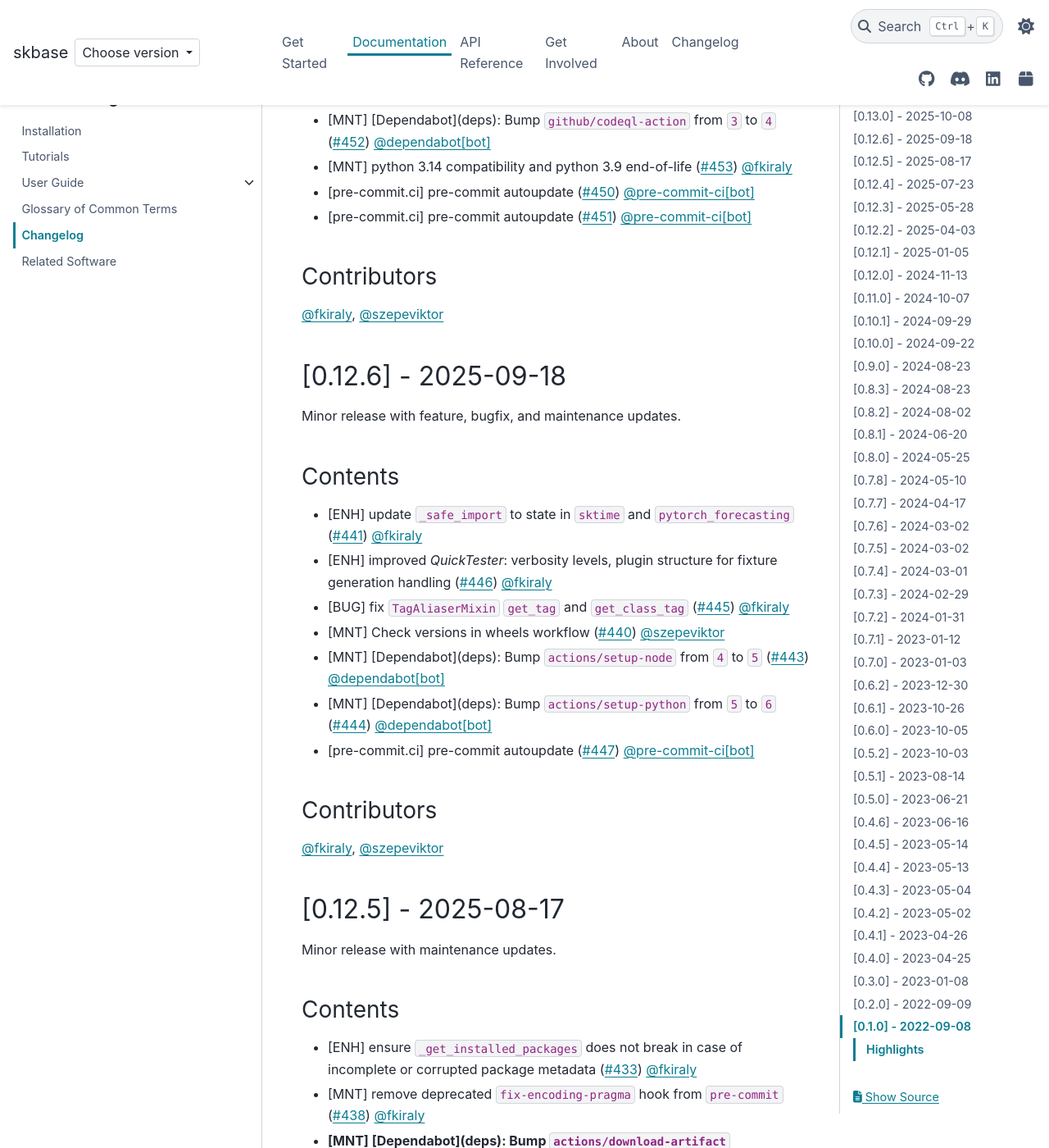
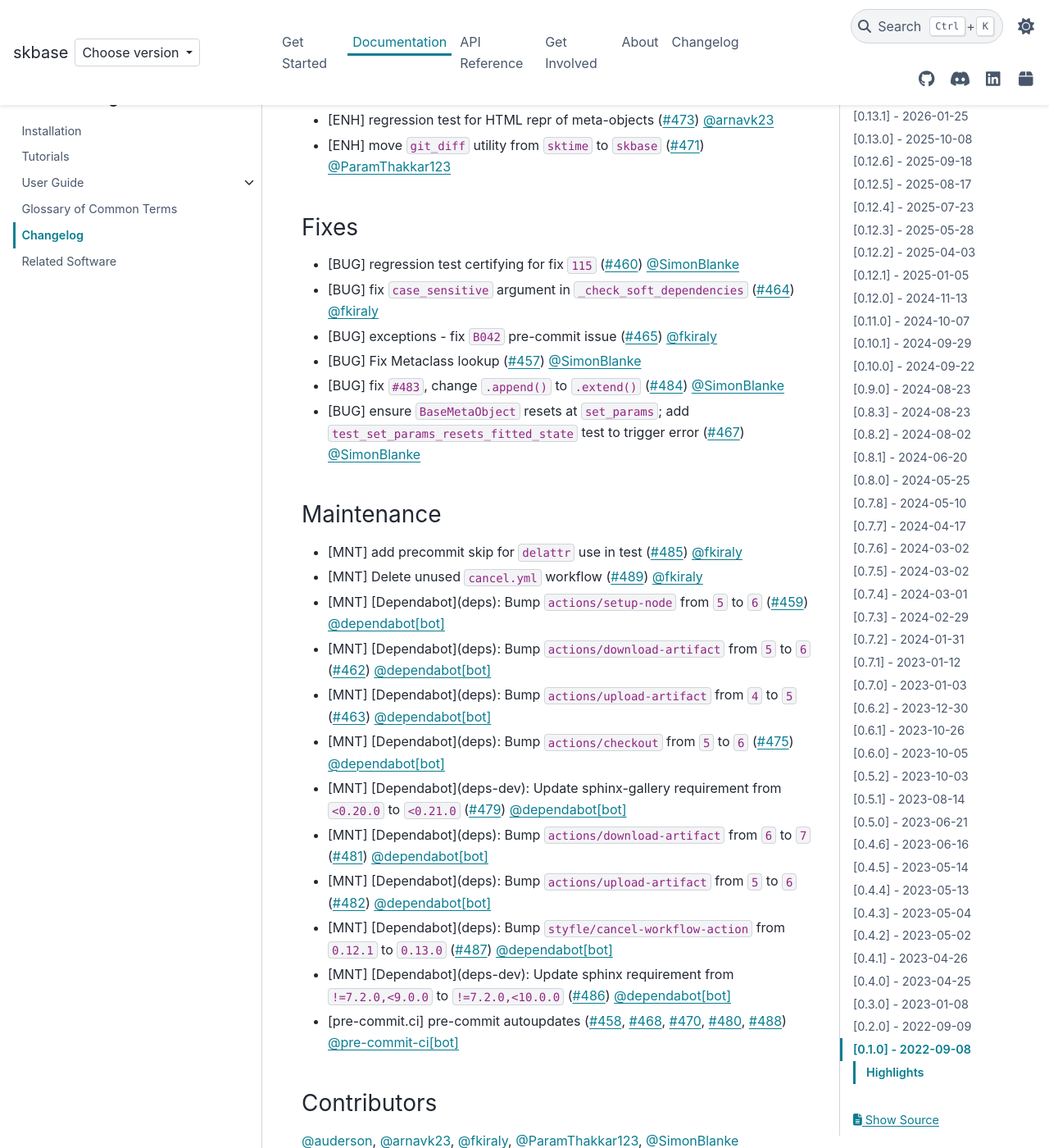
Before and after one commit to sktime/skbase, a Sphinx documentation site: the page built from docs/source/user_documentation/changelog.rst, in a window 1280 px wide and 1400 px high, scrolled down 613 px. Shown: the whole window at 82% size. Built offline with Sphinx 7.4.7 and the PyData theme 0.15.4, drawn with Linux system fonts in a browser that asks for light colours; comment, search, counter and statistics services are not loaded; some of the changed text lies outside the part shown.

Commit message:
Release 0.13.1 (#490)
Release 0.13.1

* changelog
* version bump

```diff
--- a/docs/source/user_documentation/changelog.rst
+++ b/docs/source/user_documentation/changelog.rst
@@ -13,6 +13,71 @@
 `PyPi release <https://libraries.io/pypi/scikit-base>`_.
 
 For planned changes and upcoming releases, see our :ref:`roadmap`.
+
+[0.13.1] - 2026-01-25
+=====================
+
+Feature, bugfix, and maintenance release.
+
+Enhancements
+------------
+
+* [ENH] ensure ``_get_installed_packages`` does not break in case of empty package
+  metadata (:pr:`461`) :user:`auderson`
+* [ENH] ``deep_equals`` plugin for ``jax`` arrays (:pr:`477`) :user:`SimonBlanke`
+* [ENH] regression test for HTML repr of meta-objects (:pr:`473`) :user:`arnavk23`
+* [ENH] move ``git_diff`` utility from ``sktime`` to ``skbase``
+  (:pr:`471`) :user:`ParamThakkar123`
+
+Fixes
+-----
+
+* [BUG] regression test certifying for fix ``115`` (:pr:`460`) :user:`SimonBlanke`
+* [BUG] fix ``case_sensitive`` argument in ``_check_soft_dependencies``
+  (:pr:`464`) :user:`fkiraly`
+* [BUG] exceptions - fix ``B042`` pre-commit issue (:pr:`465`) :user:`fkiraly`
+* [BUG] Fix Metaclass lookup (:pr:`457`) :user:`SimonBlanke`
+* [BUG] fix ``#483``, change ``.append()`` to ``.extend()``
+  (:pr:`484`) :user:`SimonBlanke`
+* [BUG] ensure ``BaseMetaObject`` resets at ``set_params``;
+  add ``test_set_params_resets_fitted_state`` test to trigger error
+  (:pr:`467`) :user:`SimonBlanke`
+
+Maintenance
+-----------
+
+* [MNT] add precommit skip for ``delattr`` use in test (:pr:`485`) :user:`fkiraly`
+* [MNT] Delete unused ``cancel.yml`` workflow (:pr:`489`) :user:`fkiraly`
+* [MNT] [Dependabot](deps): Bump ``actions/setup-node`` from ``5`` to ``6``
+  (:pr:`459`) :user:`dependabot[bot]`
+* [MNT] [Dependabot](deps): Bump ``actions/download-artifact`` from ``5`` to ``6``
+  (:pr:`462`) :user:`dependabot[bot]`
+* [MNT] [Dependabot](deps): Bump ``actions/upload-artifact`` from ``4`` to ``5``
+  (:pr:`463`) :user:`dependabot[bot]`
+* [MNT] [Dependabot](deps): Bump ``actions/checkout`` from ``5`` to ``6``
+  (:pr:`475`) :user:`dependabot[bot]`
+* [MNT] [Dependabot](deps-dev): Update sphinx-gallery requirement from
+  ``<0.20.0`` to ``<0.21.0`` (:pr:`479`) :user:`dependabot[bot]`
+* [MNT] [Dependabot](deps): Bump ``actions/download-artifact`` from ``6`` to ``7``
+  (:pr:`481`) :user:`dependabot[bot]`
+* [MNT] [Dependabot](deps): Bump ``actions/upload-artifact`` from ``5`` to ``6``
+  (:pr:`482`) :user:`dependabot[bot]`
+* [MNT] [Dependabot](deps): Bump ``styfle/cancel-workflow-action`` from
+  ``0.12.1`` to ``0.13.0`` (:pr:`487`) :user:`dependabot[bot]`
+* [MNT] [Dependabot](deps-dev): Update sphinx requirement from ``!=7.2.0,<9.0.0``
+  to ``!=7.2.0,<10.0.0`` (:pr:`486`) :user:`dependabot[bot]`
+* [pre-commit.ci] pre-commit autoupdates
+  (:pr:`458`, :pr:`468`, :pr:`470`, :pr:`480`, :pr:`488`) :user:`pre-commit-ci[bot]`
+
+Contributors
+------------
+
+:user:`auderson`,
+:user:`arnavk23`,
+:user:`fkiraly`,
+:user:`ParamThakkar123`,
+:user:`SimonBlanke`
+
 
 [0.13.0] - 2025-10-08
 =====================
--- a/pyproject.toml
+++ b/pyproject.toml
@@ -1,6 +1,6 @@
 [project]
 name = "scikit-base"
-version = "0.13.0"
+version = "0.13.1"
 description = "Base classes for sklearn-like parametric objects"
 authors = [
     {name = "sktime developers", email = "sktime.toolbox@gmail.com"},
--- a/skbase/__init__.py
+++ b/skbase/__init__.py
@@ -7,4 +7,4 @@
 sktime design principles in your project.
 """
 
-__version__: str = "0.13.0"
+__version__: str = "0.13.1"
```
Also changed, not shown: README.md (+1 -1 lines), docs/source/_static/switcher.json (+6 -1 lines).
